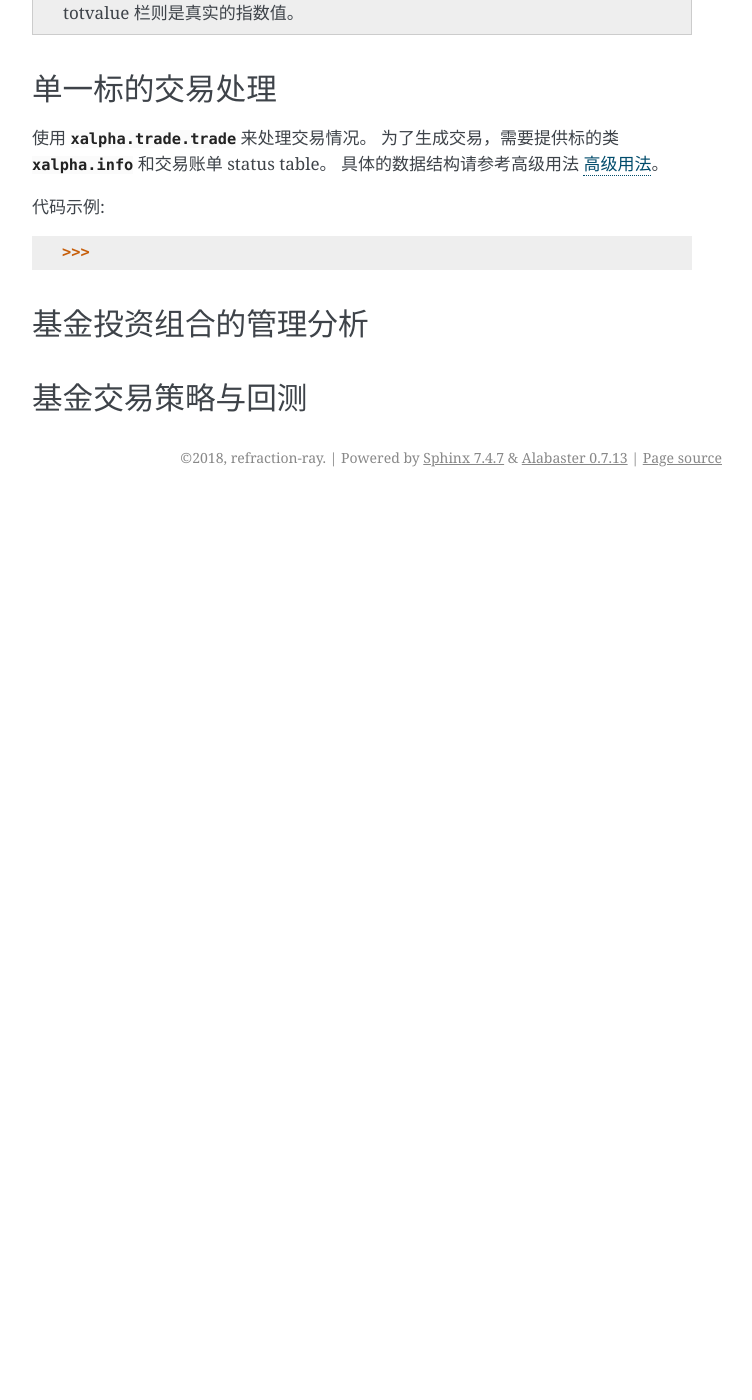
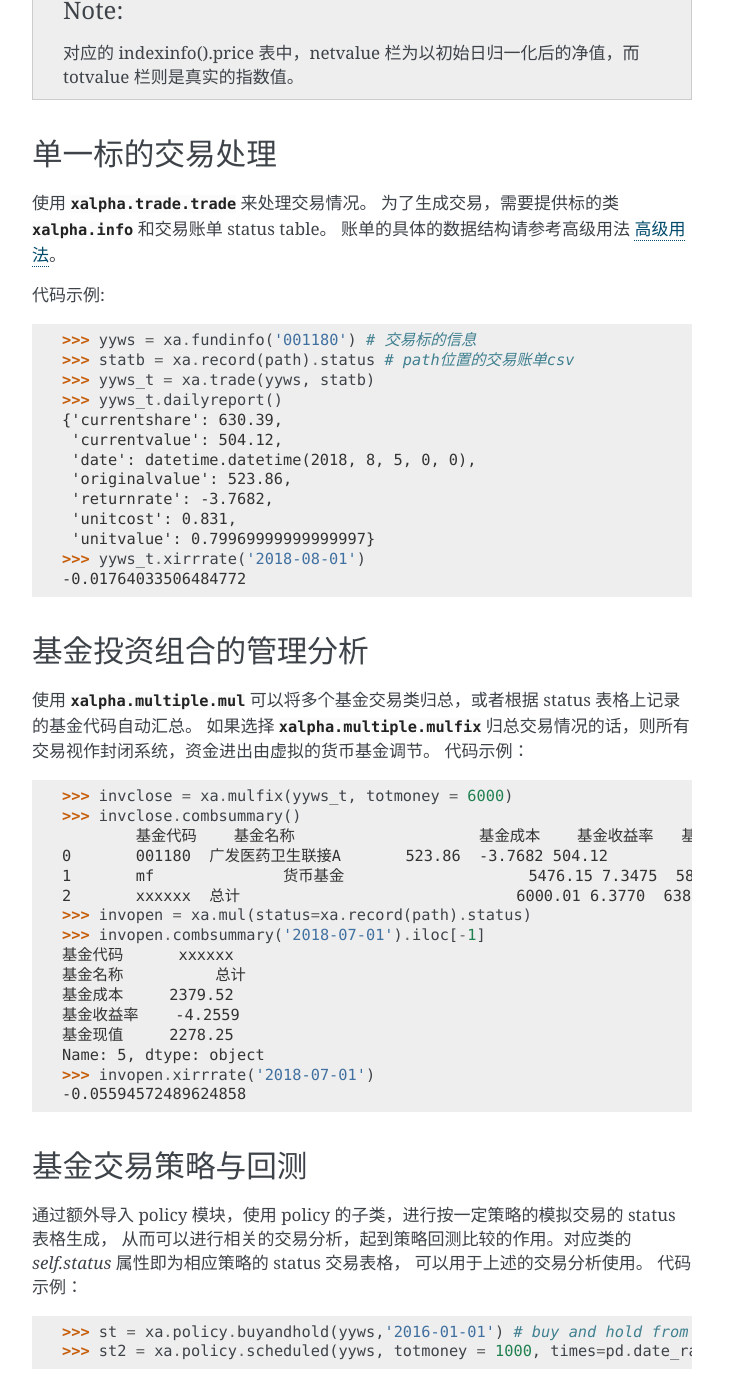
Before and after one commit to refraction-ray/xalpha, a Sphinx documentation site: the page built from doc/source/quickstart.rst, in a window 1280 px wide and 1400 px high, scrolled down 1225 px. Shown: the whole window, without its empty margins (388-1140 px from the left). Built offline with Sphinx 7.4.7, drawn with Linux system fonts in a browser that asks for light colours; before the commit the page ends 1722 px from its top, so only the background shows below that; some of the changed text lies outside the part shown.

Commit message:
doc update

```diff
--- a/doc/source/advance.rst
+++ b/doc/source/advance.rst
@@ -6,6 +6,3 @@
 
 主要的数据结构
 ----------------
-.. raw:: html
-
-    <iframe src="https://nbviewer.jupyter.org/gist/refraction-ray/2ead8ac5efdc0382d8a5e3d863f5425b" width="100%" height="2000"></iframe>
--- a/doc/source/index.rst
+++ b/doc/source/index.rst
@@ -10,6 +10,7 @@ Welcome to xalpha's documentation!
    :maxdepth: 2
 
    quickstart.rst
+   demo.rst
    advance.rst
    modules.rst
 
--- a/doc/source/quickstart.rst
+++ b/doc/source/quickstart.rst
@@ -3,6 +3,9 @@
 ========
 xalpha 可以用来对场外基金和指数进行方便的追踪和研究，
 同时可以实现投资情况的汇总管理与数据分析，并且支持一些简单的基金购买策略回测。
+
+本文仅简述最基本的模块使用，关于更多的用法尤其是可视化的部分，请参考具体示例 :ref:`demo`。
+关于数据结构和内部的模块设计，请参考高级用法 :ref:`advance`。
 
 基金和指数的信息
 ----------------
@@ -50,15 +53,53 @@ xalpha 可以用来对场外基金和指数进行方便的追踪和研究，
 -----------------
 使用 :class:`xalpha.trade.trade` 来处理交易情况。
 为了生成交易，需要提供标的类 :class:`xalpha.info` 和交易账单 status table。
-具体的数据结构请参考高级用法 :ref:`advance`。
+账单的具体的数据结构请参考高级用法 :ref:`advance`。
 
 代码示例::
 
-	>>>
+	>>> yyws = xa.fundinfo('001180') # 交易标的信息
+	>>> statb = xa.record(path).status # path位置的交易账单csv
+	>>> yyws_t = xa.trade(yyws, statb)
+	>>> yyws_t.dailyreport()
+	{'currentshare': 630.39,
+	 'currentvalue': 504.12,
+	 'date': datetime.datetime(2018, 8, 5, 0, 0),
+	 'originalvalue': 523.86,
+	 'returnrate': -3.7682,
+	 'unitcost': 0.831,
+	 'unitvalue': 0.79969999999999997}
+	>>> yyws_t.xirrrate('2018-08-01')
+	-0.01764033506484772
 
 基金投资组合的管理分析
 ----------------------
+使用 :class:`xalpha.multiple.mul` 可以将多个基金交易类归总，或者根据 status 表格上记录的基金代码自动汇总。
+如果选择 :class:`xalpha.multiple.mulfix` 归总交易情况的话，则所有交易视作封闭系统，资金进出由虚拟的货币基金调节。
+代码示例：
 
+	>>> invclose = xa.mulfix(yyws_t, totmoney = 6000)
+	>>> invclose.combsummary()
+		基金代码	基金名称			基金成本	基金收益率	基金现值
+	0	001180	广发医药卫生联接A	523.86	-3.7682	504.12
+	1	mf		货币基金			5476.15	7.3475	5878.51
+	2	xxxxxx	总计				6000.01	6.3770	6382.63
+	>>> invopen = xa.mul(status=xa.record(path).status)
+	>>> invopen.combsummary('2018-07-01').iloc[-1]
+	基金代码      xxxxxx
+	基金名称          总计
+	基金成本     2379.52
+	基金收益率    -4.2559
+	基金现值     2278.25
+	Name: 5, dtype: object
+	>>> invopen.xirrrate('2018-07-01')
+	-0.05594572489624858
 
 基金交易策略与回测
 ------------------
+通过额外导入 policy 模块，使用 policy 的子类，进行按一定策略的模拟交易的 status 表格生成，
+从而可以进行相关的交易分析，起到策略回测比较的作用。对应类的 `self.status` 属性即为相应策略的 status 交易表格，
+可以用于上述的交易分析使用。
+代码示例：
+
+	>>> st = xa.policy.buyandhold(yyws,'2016-01-01') # buy and hold from 2016-01-01, 且始终分红再投入
+	>>> st2 = xa.policy.scheduled(yyws, totmoney = 1000, times=pd.date_range('2016-01-01','2018-06-01',freq='W-THU')) # 定投 status 的生成：从2016-01-01 到 2018-06-01 每周四进行定额定投 1000 元。
--- a/setup.py
+++ b/setup.py
@@ -21,7 +21,7 @@ setuptools.setup(
         'tushare>=1.0.5',
         'scipy',
         'requests',
-        'pyecharts==0.5.5',
+        'pyecharts>=0.5.5',
         'beautifulsoup4'],
     tests_require=['pytest'],
     classifiers=(
```
Also changed, not shown: doc/source/demo.rst (added, +11 -0 lines).
